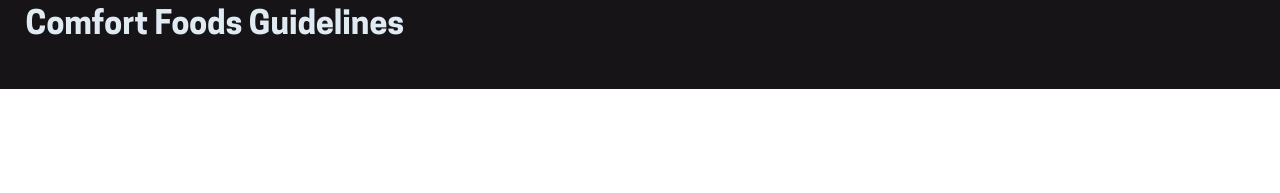
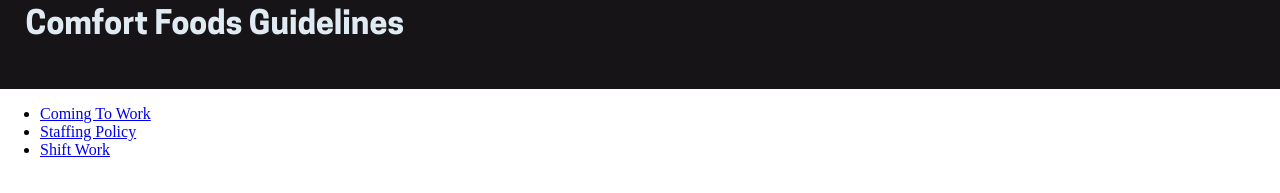
Before and after one commit to Alco80/comfort-foods-guidelines-site, a website: page index.html in a window 1280 px wide. Shown: the part 245-438 px from the top of the page. Drawn offline with Linux system fonts and the light colour scheme.

Commit message:
Added Links

```diff
--- a/index.html
+++ b/index.html
@@ -11,5 +11,12 @@
         <img src="img/comfort-foods-logo002.png" alt="">
         <h1 class="main-title title">Comfort Foods Guidelines</h1>
     </header>
+    <nav class="navbar">
+        <ul class="nav__menu">
+            <li class="nav__list"><a href="#" class="nav__link">Coming To Work</a></li>
+            <li class="nav__list"><a href="#" class="nav__link">Staffing Policy</a></li>
+            <li class="nav__list"><a href="#" class="nav__link">Shift Work</a></li>
+        </ul>
+    </nav>
 </body>
 </html>
```
